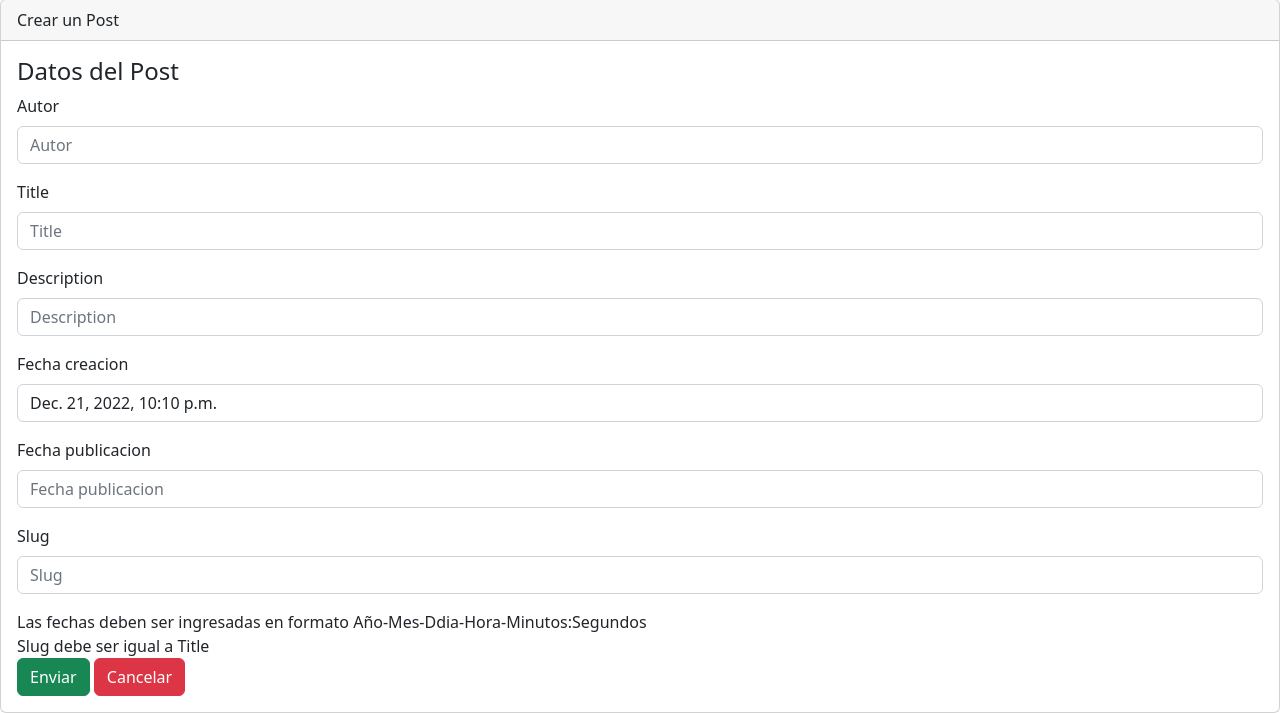
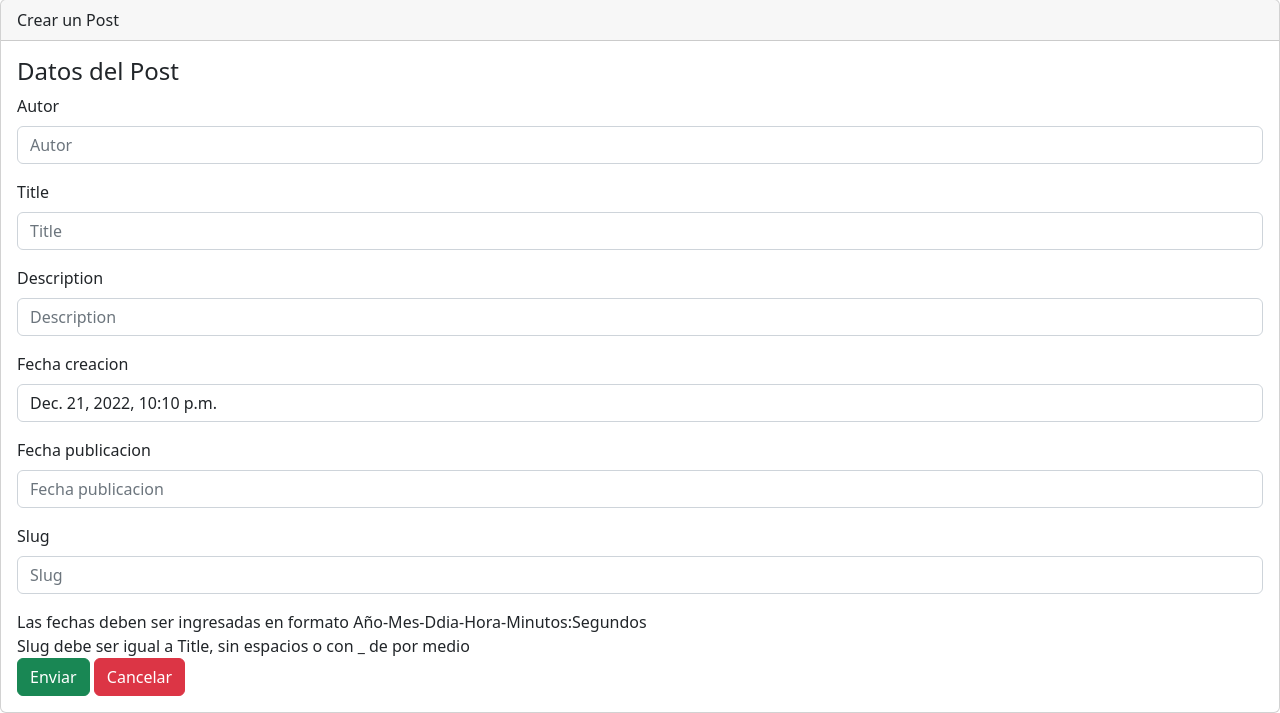
Before and after one commit to dulcineavila/Trabajo_final, a Django app: template Proyecto_6/blog/templates/Post/crear.html in a window 1280 px wide. Shown: the part 108-821 px from the top of the page. Run offline with Django 4.2, Linux system fonts and the light colour scheme; the template is opened without the code that fills it: values that come from a table or form of the project are taken from there, others are empty; the visitor is signed in with stand-in values (Sample User, id 1).

Commit message:
Explicacion de slug mas detallada

```diff
--- a/Proyecto_6/blog/templates/Post/form.html
+++ b/Proyecto_6/blog/templates/Post/form.html
@@ -17,7 +17,7 @@
       {% endfor %}
 
       <div class="col-12 help-text">Las fechas deben ser ingresadas en formato Año-Mes-Ddia-Hora-Minutos:Segundos</div>
-      <div class="col-12 help-text">Slug debe ser igual a Title</div>
+      <div class="col-12 help-text">Slug debe ser igual a Title, sin espacios o con _ de por medio</div>
 
       <input name="" id="" class="btn btn-success" type="submit" value="Enviar">
       <a name="" id="" class="btn btn-danger" href="{% url 'posteos' %}" role="button">Cancelar</a>
```
